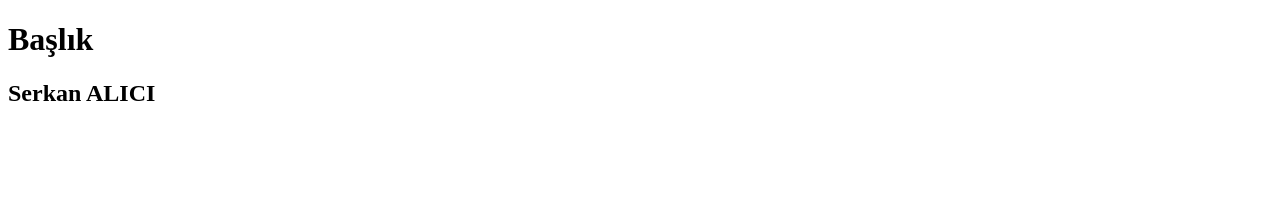
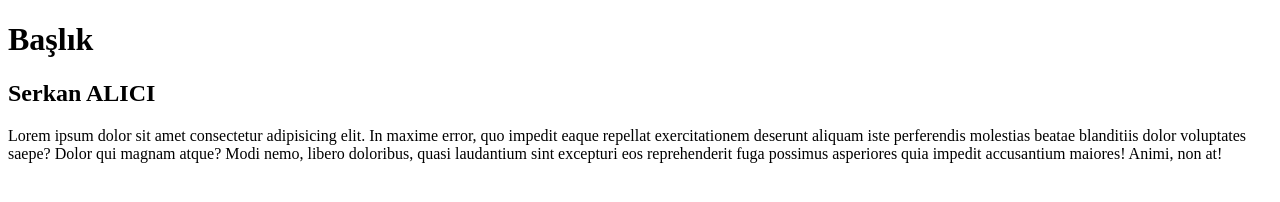
Before and after one commit to serkannalici/kariyer_akademi, a plain HTML site: page index.html in a window 1280 px wide. Drawn offline with Linux system fonts and the light colour scheme.

Commit message:
paragraf metni eklendi

```diff
--- a/index.html
+++ b/index.html
@@ -9,5 +9,7 @@
     <h1>Başlık</h1>
 
     <h2>Serkan ALICI</h2>
+
+    <p>Lorem ipsum dolor sit amet consectetur adipisicing elit. In maxime error, quo impedit eaque repellat exercitationem deserunt aliquam iste perferendis molestias beatae blanditiis dolor voluptates saepe? Dolor qui magnam atque? Modi nemo, libero doloribus, quasi laudantium sint excepturi eos reprehenderit fuga possimus asperiores quia impedit accusantium maiores! Animi, non at!</p>
 </body>
 </html>
```
